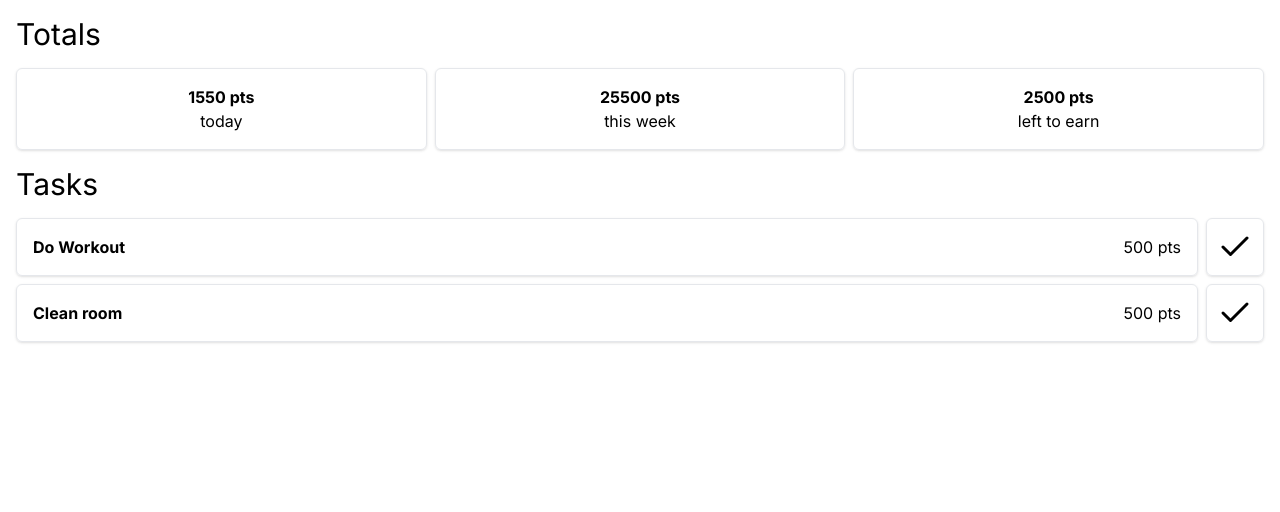
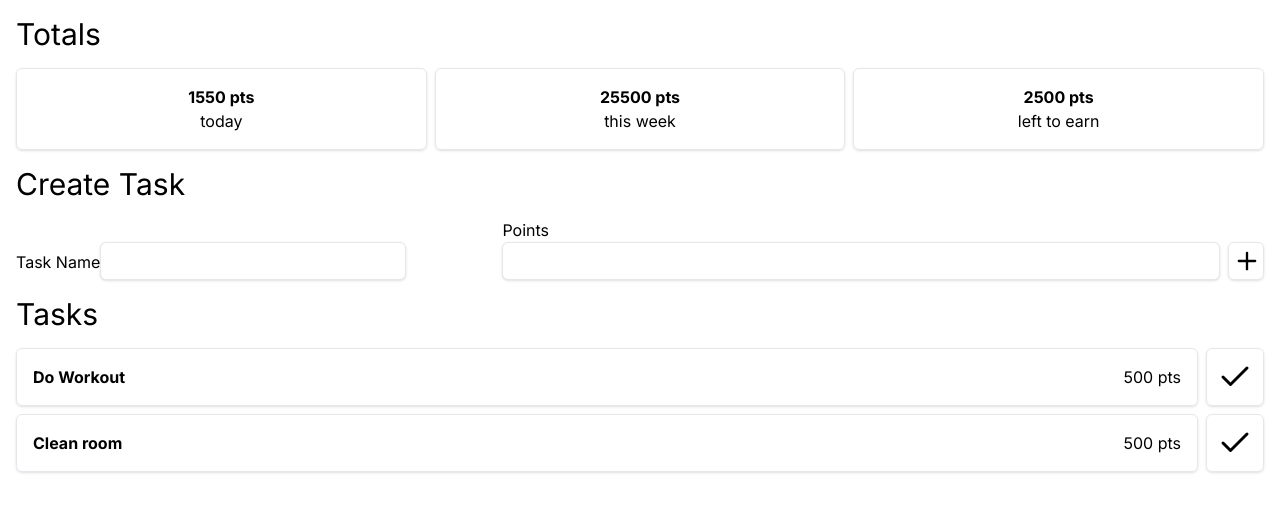
Before and after one commit to john-prutton/level-up-app, a Next.js app: page / in a window 1280 px wide. Shown: the top 512 px of the page. Built offline with nearby package versions, Linux system fonts and the light colour scheme.

Commit message:
feat: add skeleton create task

```diff
--- a/src/app/page.tsx
+++ b/src/app/page.tsx
@@ -1,5 +1,6 @@
 import { TotalCard, type TTotalsCard } from "@/components/totals-card";
 import { TaskCard, type TTaskCard } from "@/components/task-card";
+import { CreateTask } from "@/components/create-task";
 
 export default function Home() {
   const totals: TTotalsCard[] = [
@@ -37,15 +38,16 @@ export default function Home() {
   return (
     <div>
       <h2 className="text-3xl mb-4">Totals</h2>
-
       <div className="flex flex-row justify-between gap-2">
         {totals.map((element, i) => (
           <TotalCard key={i} data={element} />
         ))}
       </div>
 
+      <h2 className="text-3xl my-4">Create Task</h2>
+      <CreateTask />
+
       <h2 className="text-3xl my-4">Tasks</h2>
-
       <div className="flex flex-col justify-between gap-2">
         {tasks.map((element, i) => (
           <TaskCard key={i} data={element} />
--- /dev/null
+++ b/src/components/create-task.tsx
@@ -0,0 +1,24 @@
+import { PlusIcon } from "lucide-react";
+
+export function CreateTask() {
+  return (
+    <div className="flex flex-row gap-2 items-end">
+      <div className="w-2/3">
+        <label className="">Task Name</label>
+        <input className="border rounded-md shadow py-1 px-2 text-xl" />
+      </div>
+
+      <div className="w-full">
+        <label className="">Points</label>
+        <input
+          className="border rounded-md shadow py-1 px-2 text-xl w-full"
+          type="number"
+        />
+      </div>
+
+      <button className="border h-fit p-1 rounded-md shadow w-[36px]">
+        <PlusIcon size={28} />
+      </button>
+    </div>
+  );
+}
```
